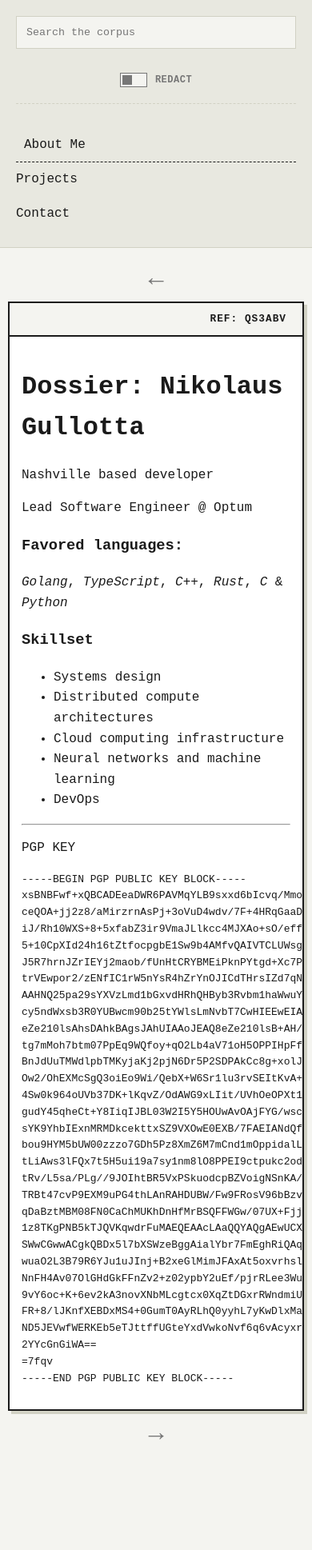
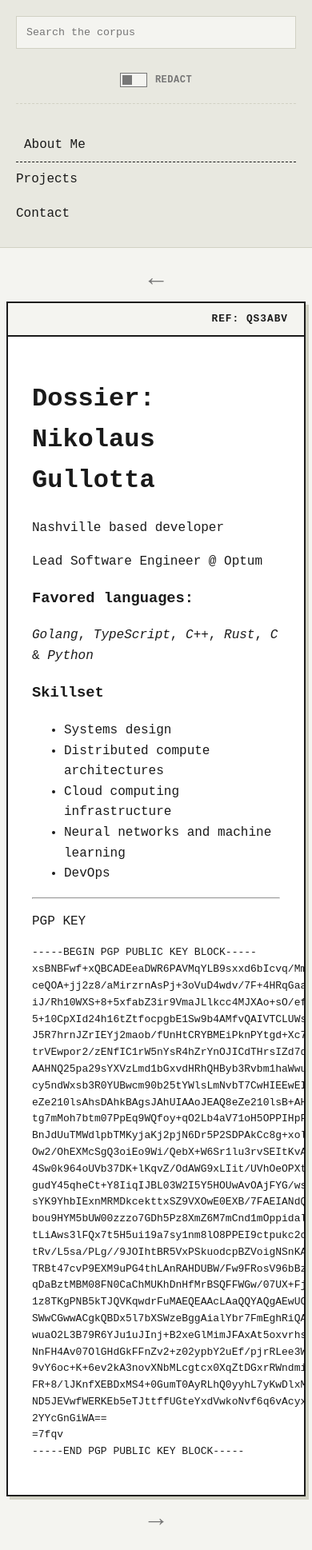
Before and after one commit to ngullotta/ngullotta.github.io, a Jekyll site: the page built from index.html, in a window 390 px wide. Shown: the whole page at 80% size. Built offline with Jekyll 4.4.1, drawn with Linux system fonts in a browser that asks for light colours; before the commit the page ends 1831 px from its top, so only the background shows below that.

Commit message:
Maybe fix mobile formatting

```diff
--- a/assets/css/style.css
+++ b/assets/css/style.css
@@ -240,23 +240,13 @@
         padding: 10px;
         flex-direction: column;
         height: auto;
-        width: 100%;
-        box-sizing: border-box;
     }
 
     #babel-display {
         width: 100%;
         height: 60vh;
         max-width: none;
-        box-sizing: border-box;
         box-shadow: 4px 4px 0px var(--border-color);
-        margin: 0;
-    }
-
-    #display-content {
-        padding: 15px;
-        word-break: break-word;
-        overflow-wrap: anywhere;
     }
 
     .nav-arrow {
```
